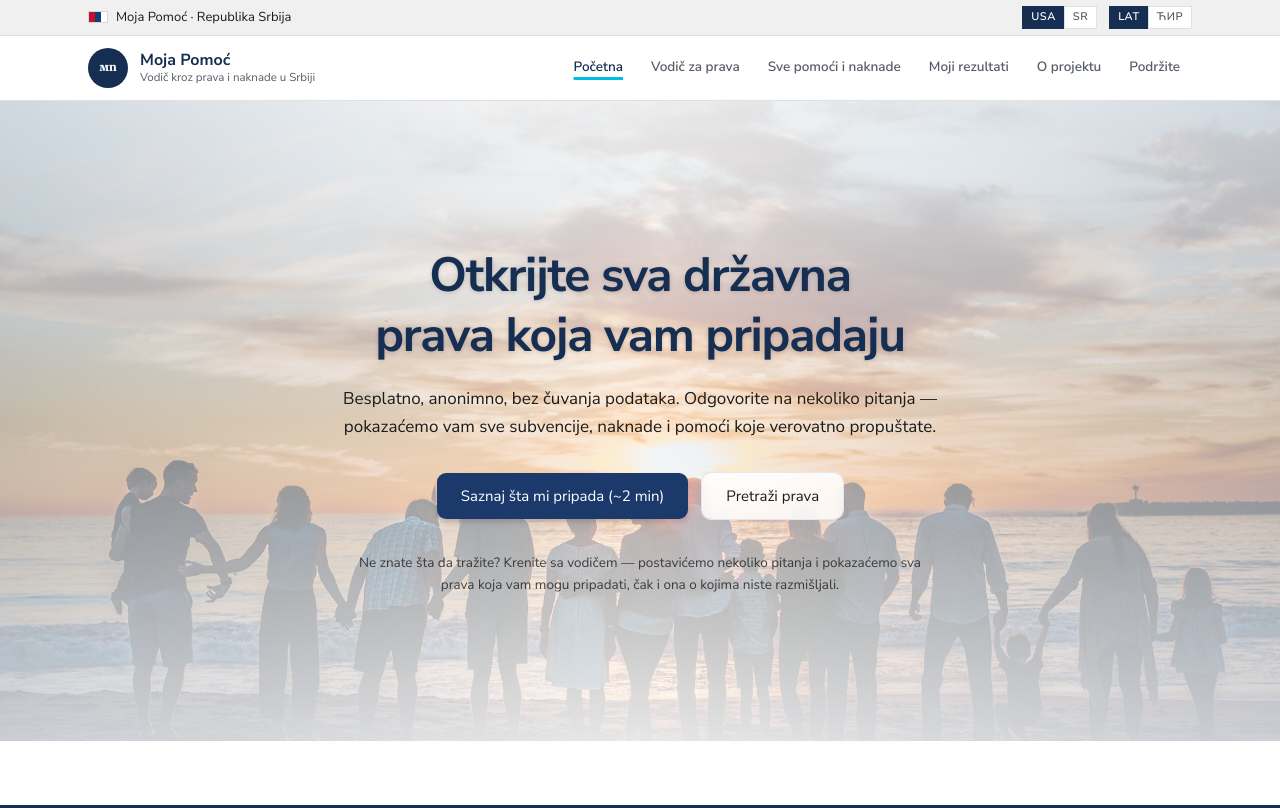
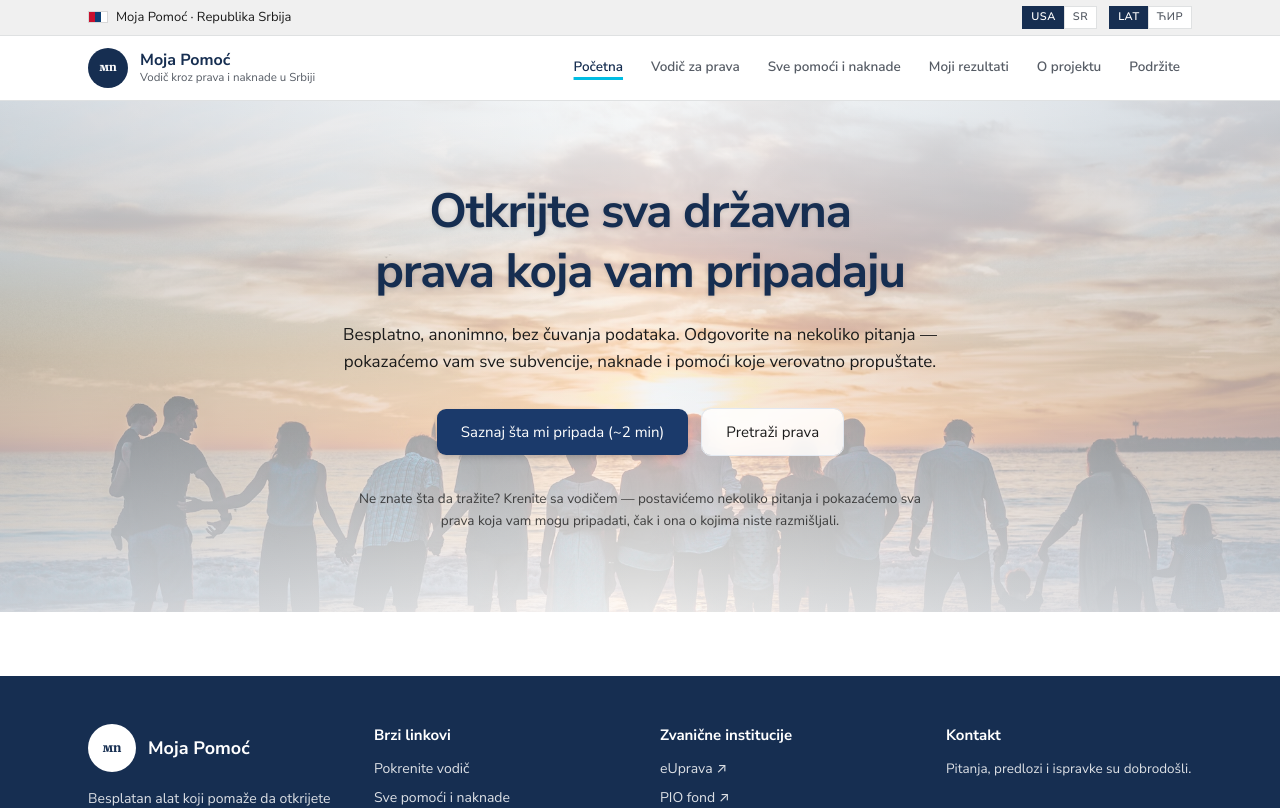
Before and after one commit to vokic/moja-pomoc, a React (Vite) app: page / in a window 1280 px wide. Shown: the top 808 px of the page. Built offline with nearby package versions, Linux system fonts and the light colour scheme; a web font is replaced by a local one.

Commit message:
[home] hero flex-1 da popuni main visinu (zajedno sa PageShell flex-col)

```diff
--- a/src/pages/HomePage.tsx
+++ b/src/pages/HomePage.tsx
@@ -5,7 +5,7 @@ import { usePageTitle } from '@/hooks/usePageTitle';
 export function HomePage() {
   usePageTitle();
   return (
-    <section className="relative isolate flex min-h-[calc(100svh-160px)] flex-col justify-center overflow-hidden">
+    <section className="relative isolate flex flex-1 flex-col justify-center overflow-hidden">
       {/* Background image + gradient overlays */}
       <div className="absolute inset-0 -z-10" aria-hidden="true">
         <img
```
